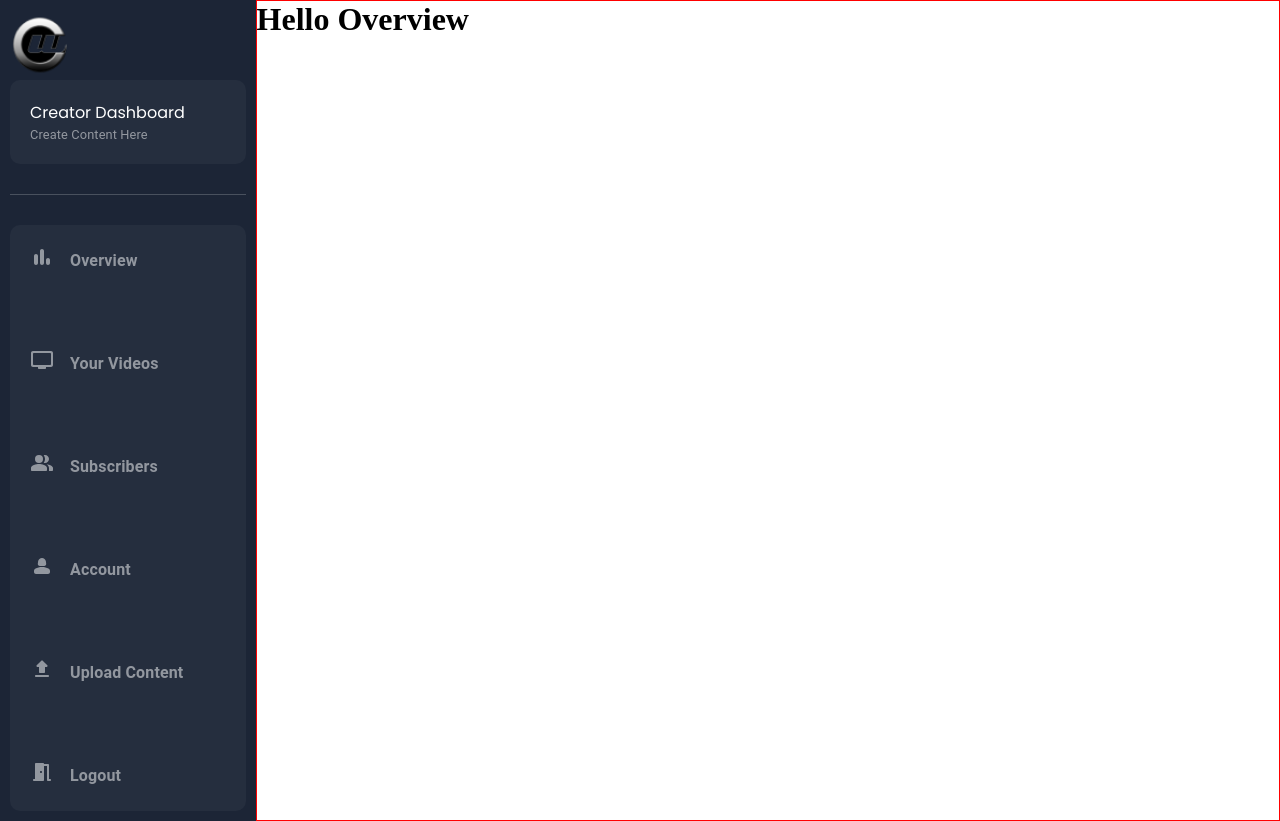
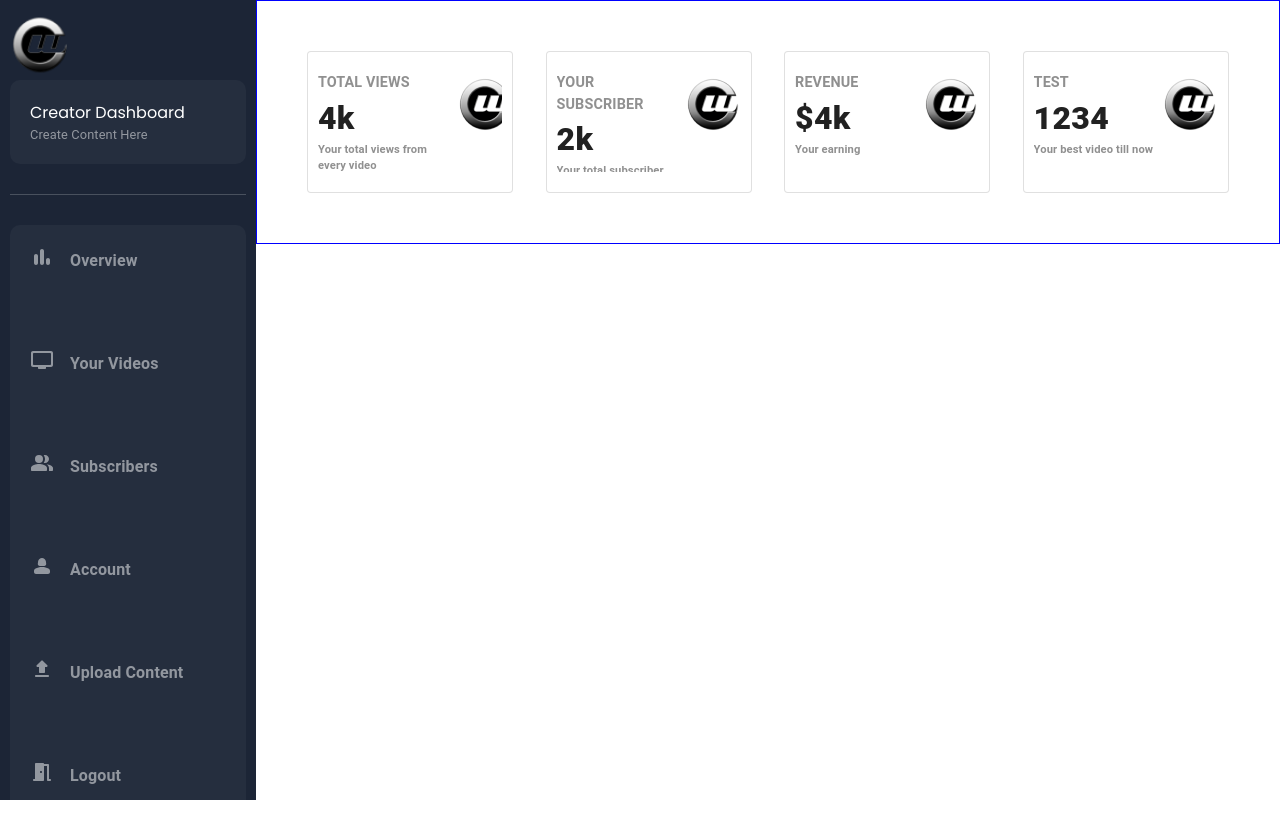
Before and after one commit to Centum-World-NFT/centum-world-NFT-creator-portal, a React (Vite) app: page /creatorDashboard/overview in a window 1280 px wide. After the commit the page ends 800 px from the top, so only its background shows below. Built offline with nearby package versions, Linux system fonts and the light colour scheme.

Commit message:
feat: overview header cards developed

```diff
--- a/src/pages/OverviewSection/OverviewSection.jsx
+++ b/src/pages/OverviewSection/OverviewSection.jsx
@@ -1,9 +1,37 @@
-import React from 'react'
+import { Box } from "@mui/material";
+import {
+  CardHeader,
+  CardSubtitle,
+  CardWrapper,
+  MainCard,
+  OverViewWrapper,
+  OverviewContainer,
+  ViewsCount,
+} from "./OverviewSectionStyle";
+import CardImage from "../../assets/png/centum-logo.png";
+import cardDeatils from "../../utils/dashboardcard/dashboardCard";
 
 const OverviewSection = () => {
   return (
-    <h1 style={{color: "#000", }}>Hello Overview</h1>
-  )
-}
+    <OverViewWrapper>
+      <OverviewContainer>
+        {cardDeatils.map((item, index) => (
+          <MainCard variant="outlined">
+            <CardWrapper>
+              <Box>
+                <CardHeader>{item.title}</CardHeader>
+                <ViewsCount>{item.detail}</ViewsCount>
+                <CardSubtitle>{item.subtitle}</CardSubtitle>
+              </Box>
+              <Box>
+                <img src={CardImage} alt="" />
+              </Box>
+            </CardWrapper>
+          </MainCard>
+        ))}
+      </OverviewContainer>
+    </OverViewWrapper>
+  );
+};
 
-export default OverviewSection
+export default OverviewSection;
--- a/src/pages/OverviewSection/OverviewSectionStyle.jsx
+++ b/src/pages/OverviewSection/OverviewSectionStyle.jsx
@@ -1 +1,46 @@
+import { Card, Typography } from "@mui/material"
 import {styled} from "@mui/system"
+
+export const OverViewWrapper = styled("div")({
+    border: "1px solid blue",
+    padding: "50px"
+})
+
+export const OverviewContainer = styled("div")({
+    height: "100%",
+    display: "flex",
+    justifyContent: "space-between",
+    flexWrap: "wrap"
+})
+
+export const MainCard = styled(Card)({
+    width: "max-content",
+    padding: "20px 10px 20px 10px",
+    display: "flex",
+    height: "100px",
+    width: "20%"
+})
+
+export const CardHeader = styled(Typography)({
+    textTransform: "uppercase",
+    fontSize: ".9rem",
+    opacity: "0.5",
+    fontWeight: "600"
+})
+
+export const ViewsCount = styled(Typography)({
+    fontSize: "2rem",
+    fontWeight: "900"
+})
+
+export const CardSubtitle = styled(Typography)({
+    fontSize: ".7rem",
+    opacity: ".5",
+    fontWeight: "600"
+})
+
+export const CardWrapper = styled("div")({
+    display: "Flex",
+    width: "100%",
+    justifyContent: "space-between"
+})
--- a/src/pages/createrdashboard/CreaterDashboard.jsx
+++ b/src/pages/createrdashboard/CreaterDashboard.jsx
@@ -1,7 +1,6 @@
 import { Wrapper, Container, SidebarContainer } from "./CreaterDashboardStyle";
 import { Outlet } from "react-router";
 import CreatorSidebar from "../../components/common/sidebar/CreatorSidebar";
-import { Box } from "@mui/material";
 
 const CreaterDashboard = () => {
   return (
--- a/src/pages/createrdashboard/CreaterDashboardStyle.jsx
+++ b/src/pages/createrdashboard/CreaterDashboardStyle.jsx
@@ -2,11 +2,12 @@ import { styled } from "@mui/system";
 
 export const Wrapper = styled("div")({
   display: "flex",
+  height: "100vh",
+  width: "100vw"
 });
 
 export const Container = styled("div")({
-  border: "1px solid red",
-  width: "100%"
+  width: "100%",
 })
 
 export const SidebarContainer = styled("div")({
--- /dev/null
+++ b/src/utils/dashboardcard/dashboardCard.jsx
@@ -0,0 +1,24 @@
+const cardDeatils = [
+    {
+        title: "Total Views",
+        detail: "4k",
+        subtitle: "Your total views from every video"
+    },
+    {
+        title: "Your Subscriber",
+        detail: "2k",
+        subtitle: "Your total subscriber"
+    },
+    {
+        title: "Revenue",
+        detail: "$4k",
+        subtitle: "Your earning"
+    },
+    {
+        title: "Test",
+        detail: "1234",
+        subtitle: "Your best video till now"
+    }
+]
+
+export default cardDeatils
```
